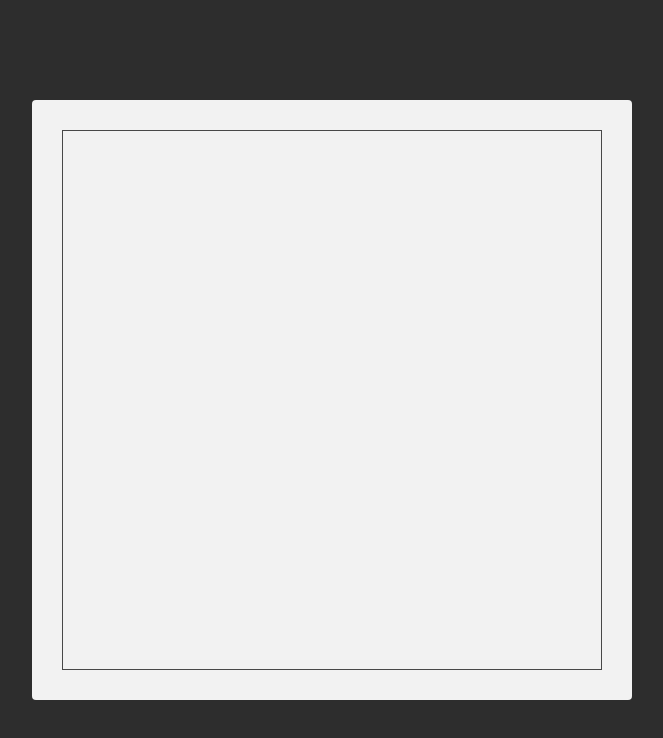
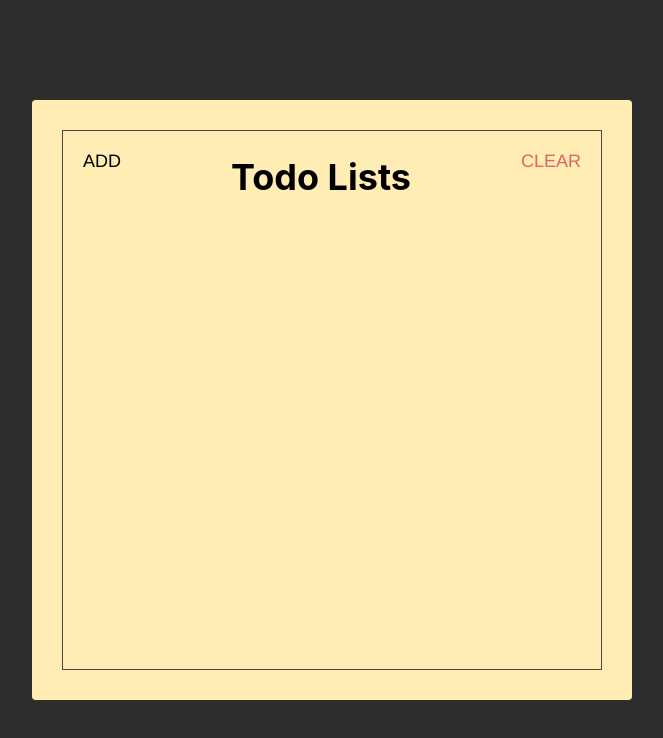
Before and after one commit to nakeusa12/react-todolist-starter, a website: page index.html in a window 1280 px wide. Shown: the whole page, without its empty margins (308-971 px from the left). Drawn offline with Linux system fonts and the light colour scheme.

Commit message:
create header and styling

```diff
--- a/index.html
+++ b/index.html
@@ -13,7 +13,15 @@
     <!-- container -->
     <div class="container">
       <!-- frame -->
-      <div class="frame"></div>
+      <div class="frame">
+        <!-- header -->
+        <div class="header">
+          <button class="header-btn">Add</button>
+          <h1 class="header-title">Todo Lists</h1>
+          <button class="header-btn main-red-color">Clear</button>
+        </div>
+        <!-- end header -->
+      </div>
       <!-- end frame -->
     </div>
     <!-- end container -->
--- a/style.css
+++ b/style.css
@@ -1,5 +1,13 @@
 * {
   box-sizing: border-box;
+}
+
+:root {
+  --main-red-color: #e06262;
+}
+
+.main-red-color {
+  color: var(--main-red-color);
 }
 
 html {
@@ -27,7 +35,7 @@ html {
 .container {
   width: 600px;
   height: 600px;
-  background-color: #f2f2f2;
+  background-color: #ffedb4;
   border-radius: 4px;
   padding: 30px;
 }
@@ -37,4 +45,28 @@ html {
 .frame {
   border: 1px solid #484848;
   height: 100%;
+
+  display: flex;
+  flex-direction: column;
 }
+
+.header {
+  display: flex;
+  align-items: flex-start;
+}
+
+.header-title {
+  flex: 1;
+  text-align: center;
+  font-size: 3.6rem;
+}
+
+.header-btn {
+  font-size: 1.8rem;
+  font-family: "Franklin Gothic Medium", "Arial Narrow", Arial, sans-serif;
+  padding: 20px;
+  background: unset;
+  border: unset;
+  outline: unset;
+  text-transform: uppercase;
+}
```
